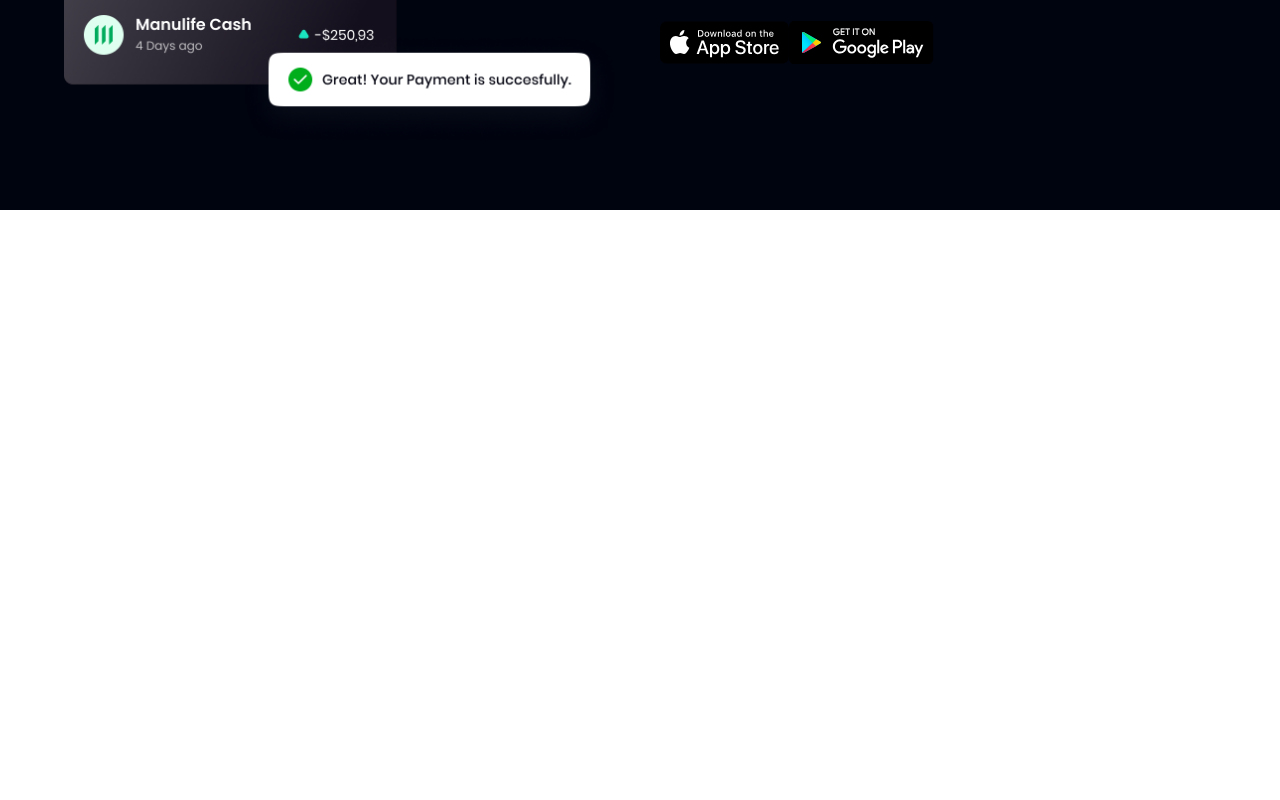
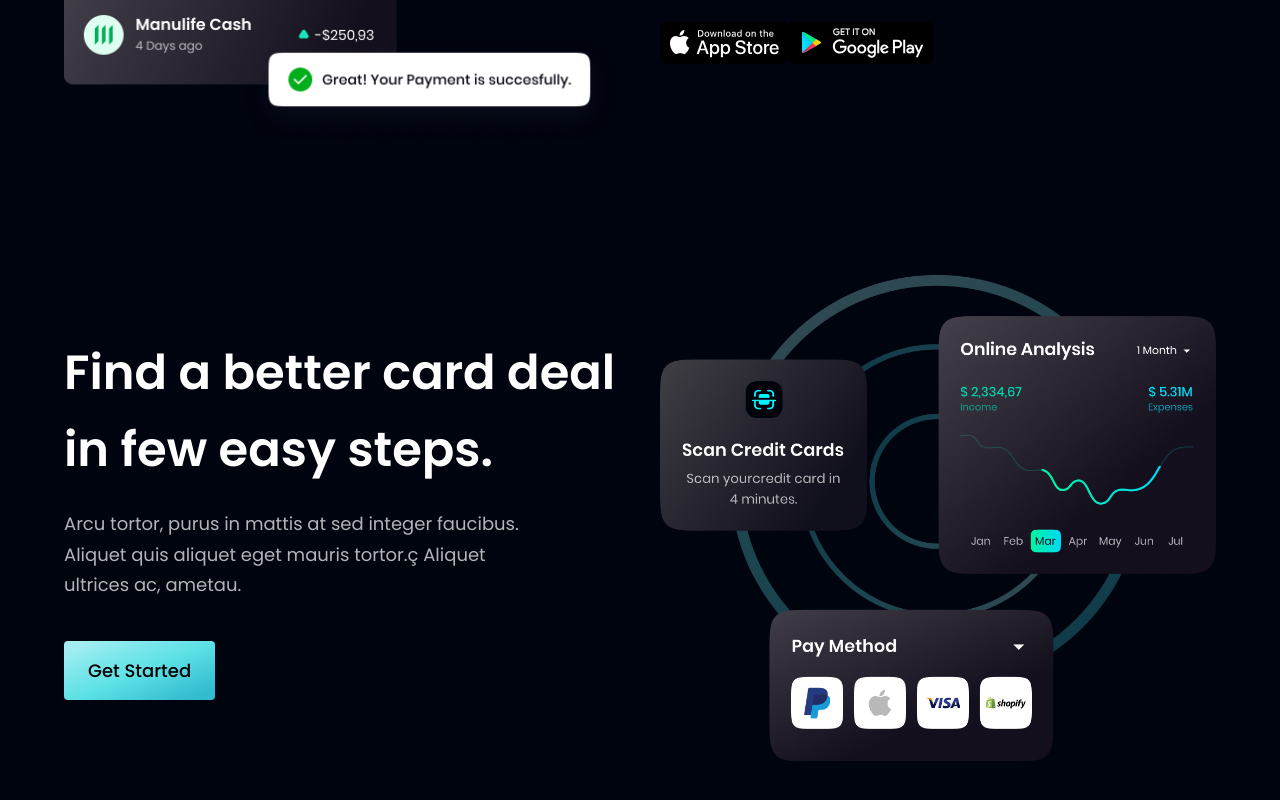
Before and after one commit to skinet-web/webpage-hb, a React (Vite) app: page / in a window 1280 px wide. Shown: the part 1988-2788 px from the top of the page. Before the commit the page ends 2198 px from the top, so only its background shows below. Built offline with nearby package versions, Linux system fonts and the light colour scheme.

Commit message:
Added CardDeal section

```diff
--- a/index.html
+++ b/index.html
@@ -2,9 +2,9 @@
 <html lang="en">
   <head>
     <meta charset="UTF-8" />
-    <link rel="icon" type="image/svg+xml" href="/vite.svg" />
+    <link rel="icon" type="image/svg+xml" href="" />
     <meta name="viewport" content="width=device-width, initial-scale=1.0" />
-    <title>Vite + React</title>
+    <title>Bank</title>
   </head>
   <body>
     <div id="root"></div>
--- a/src/App.jsx
+++ b/src/App.jsx
@@ -1,5 +1,5 @@
 import styles from './style.js';
-import {Navbar, Hero, Stats, Business, Billing} from './components';
+import {Navbar, Hero, Stats, Business, Billing, CardDeal} from './components';
 
 const App = () => (
   <div className="bg-primary w-full overflow-hidden">
@@ -20,6 +20,7 @@ const App = () => (
         <Stats />
         <Business />
         <Billing />
+        <CardDeal />
       </div>
     </div>
   </div>
--- /dev/null
+++ b/src/components/CardDeal.jsx
@@ -0,0 +1,30 @@
+import React from 'react'
+import { card } from '../assets'
+import Button from './Button'
+import styles, {layout} from '../style'
+
+const CardDeal = () => {
+  return (
+    <section className={layout.section}>
+        <div className={layout.sectionInfo}>
+            <h2 className={styles.heading2}>
+            Find a better card deal in few easy steps.
+            <br className='sm:block hidden'/>
+            </h2>
+            <p className={`${styles.paragraph} max-w-[470px] mt-5`}>
+            Arcu tortor, purus in mattis at sed integer faucibus.
+            Aliquet quis aliquet eget mauris tortor.ç Aliquet ultrices ac, ametau.
+            </p>
+            <Button styles='mt-10'/>
+
+        </div>
+        <div className={`flex-1 flex ${styles.flexCenter} md:ml-10 ml-0 md:mt-0 mt-10 relative`}>
+            <img src={card} className='h-[100%] w-[100%]'/>
+
+        </div>
+
+    </section>
+  )
+}
+
+export default CardDeal
--- a/src/components/index.js
+++ b/src/components/index.js
@@ -3,6 +3,7 @@ import Stats from "./Stats";
 import Hero from "./Hero";
 import Business from "./Business";
 import Billing from './Billing'
+import CardDeal from './CardDeal'
 
 export {
   Navbar,
@@ -10,4 +11,5 @@ export {
   Hero,
   Business,
   Billing,
+  CardDeal,
 };
```
